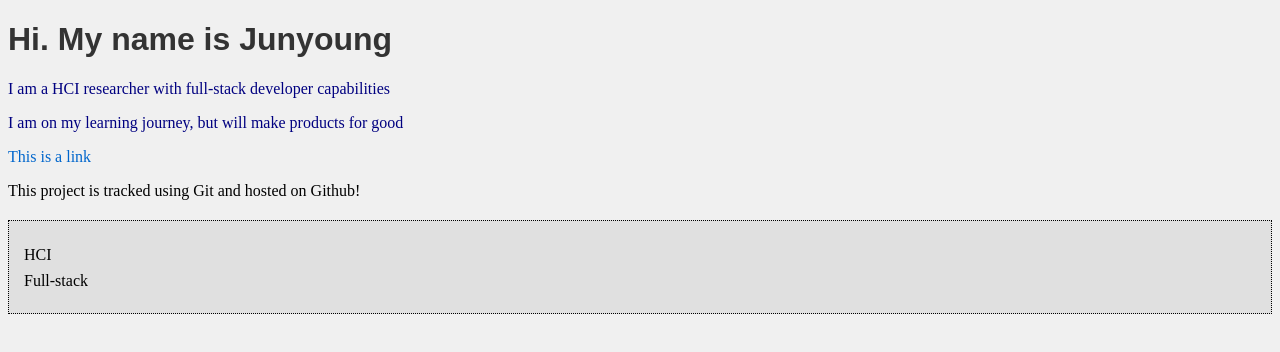
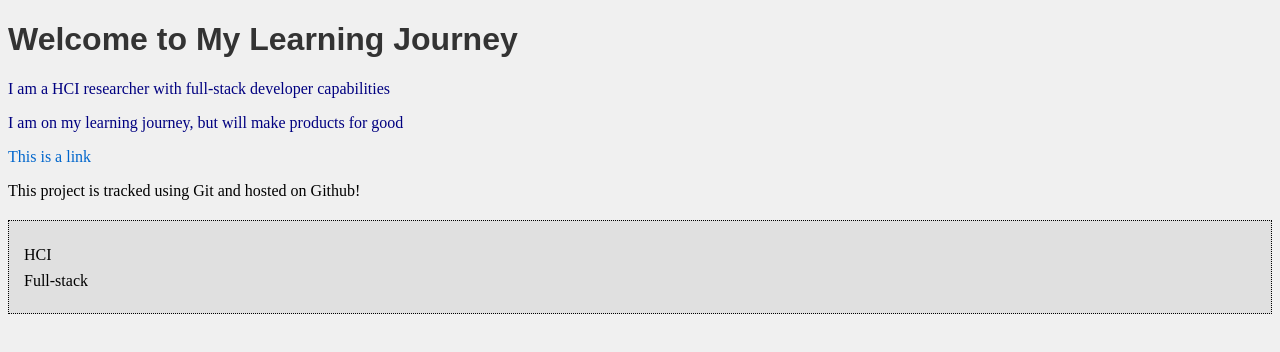
Before and after one commit to jung-junyoung/web-dev-journey, a plain HTML site: page index.html in a window 1280 px wide. Drawn offline with Linux system fonts and the light colour scheme.

Commit message:
Fix: Move script tag to the end of the body for correct DOM access

```diff
--- a/index.html
+++ b/index.html
@@ -5,7 +5,6 @@
 <link rel="stylesheet" href="style.css">
 </head>
 <body>
-<script src="script.js"></script>
 <div>
     <h1 id="main-heading">Hi. My name is Junyoung</h1>
     <p class="intro-text">I am a HCI researcher with full-stack developer capabilities</p>
@@ -19,5 +18,6 @@
         <li>Full-stack</li>
     </ul>
 </div>
+<script src="script.js"></script>
 </body>
 </html>
--- a/script.js
+++ b/script.js
@@ -9,3 +9,13 @@ console.log("My Goal:", currentGoal);
 console.log("Year:", currentYear);
 
 console.log("Hello, my name is" + myName + " and I am currently" + currentGoal + " in" + currentYear + ".");
+
+// --- DOM Manipulation ---
+// 1. Select the heading element using its ID
+const headingElement = document.getElementById('main-heading');
+
+// 2. Log the selected element object itself
+console.log("Selected Heading Element", headingElement);
+
+// 3. Change the text content of the heading element
+headingElement.textContent = "Welcome to My Learning Journey";
```
